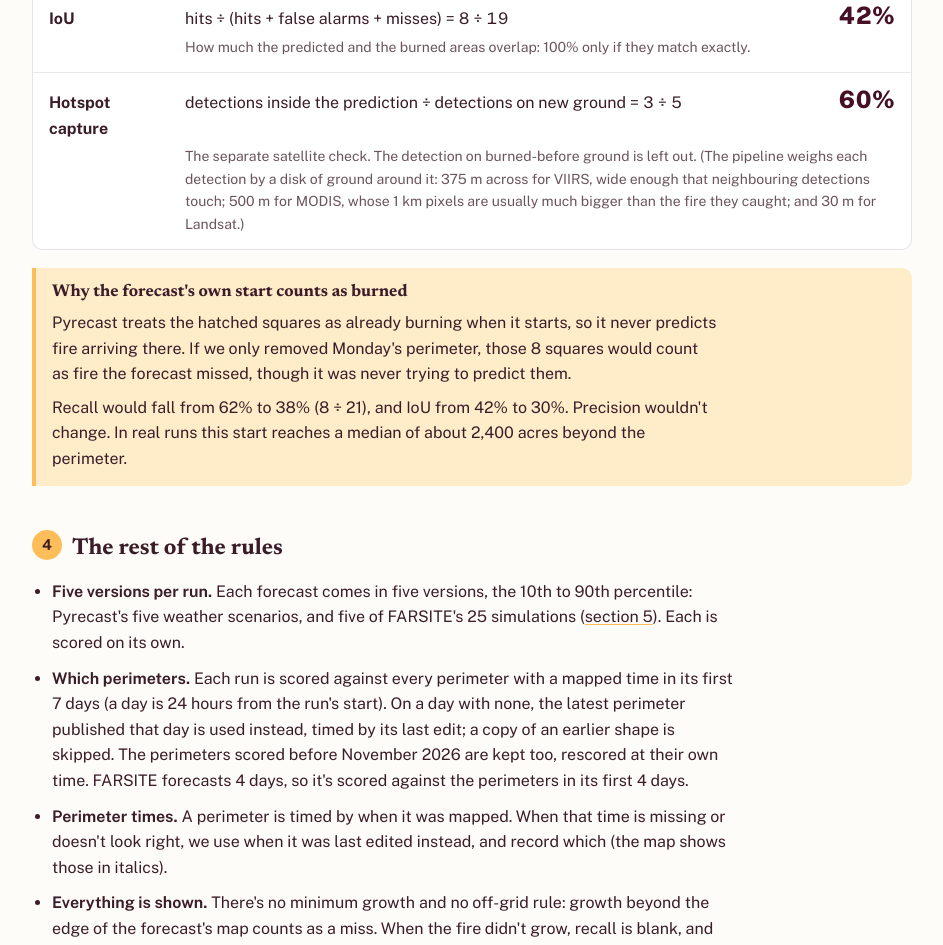
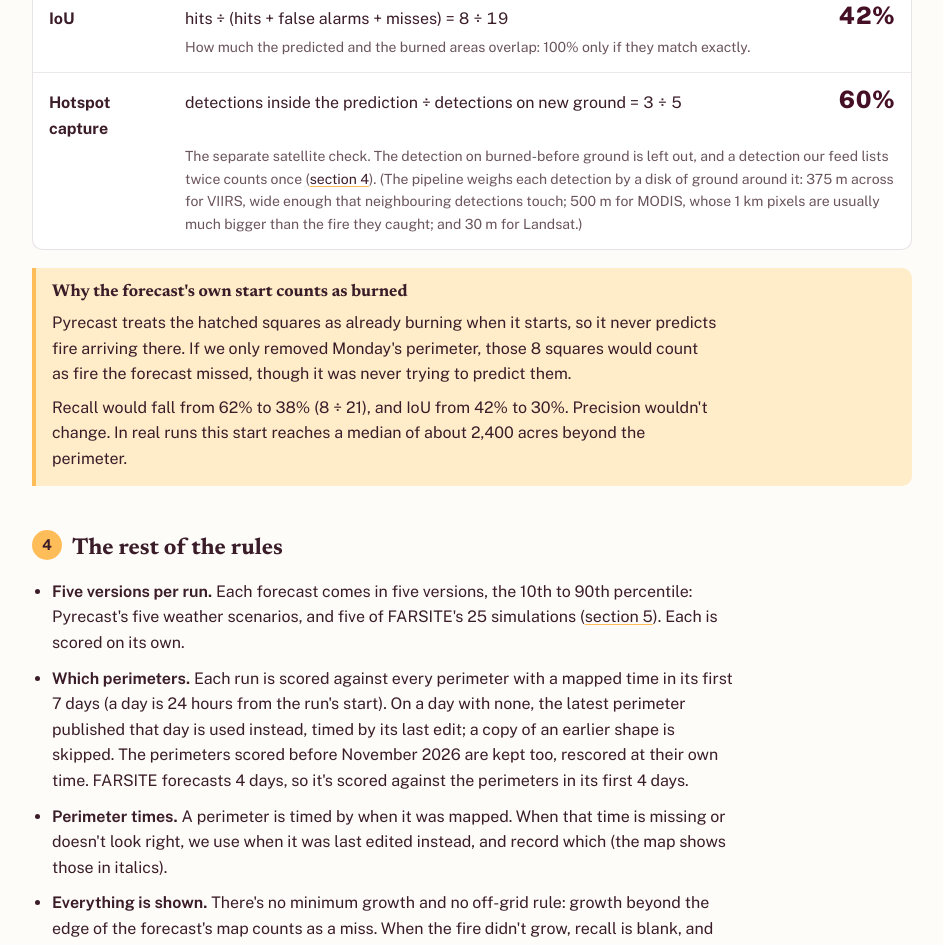
Before and after one commit to pasha594/fire-forecast-eval, a plain HTML site: page methodology/index.html in a window 1280 px wide. Shown: the part 2475-3420 px from the top of the page, without its empty margins (168-1111 px from the left). Drawn offline with nearby package versions, Linux system fonts and the light colour scheme.

Commit message:
Methodology: hotspot capture points to the duplicate-detection rule
Co-Authored-By: Claude Opus 5.5 <noreply@anthropic.com>

```diff
--- a/methodology/index.html
+++ b/methodology/index.html
@@ -183,7 +183,8 @@
       <div class="formula"><div class="name">Hotspot capture</div>
         <div class="eq">detections inside the prediction ÷ detections on new ground = <span class="frac"><span data-v="hsIn"></span> ÷ <span data-v="hsNew"></span></span></div>
         <div class="res" data-v="HS"></div>
-        <div class="what">The separate satellite check. The detection on burned-before ground is left out.
+        <div class="what">The separate satellite check. The detection on burned-before ground is left out,
+          and a detection our feed lists twice counts once (<a href="#dupes">section 4</a>).
           (The pipeline weighs each detection by a disk of ground around it: 375 m across for VIIRS, wide enough that
           neighbouring detections touch; 500 m for MODIS, whose 1 km pixels are usually much bigger than the fire
           they caught; and 30 m for Landsat.)</div></div>
@@ -225,7 +226,7 @@
     <li><b>Why hotspots are only a side check.</b> Satellites pass a few times a day and can't see through
       thick smoke or cloud, so missing detections don't mean the ground didn't burn. Hotspots feed the
       capture check only, never precision.</li>
-    <li><b>A detection reported twice counts once.</b> Our feed often lists the same detection twice:
+    <li id="dupes"><b>A detection reported twice counts once.</b> Our feed often lists the same detection twice:
       the same satellite pass, a minute or two apart, with the same brightness and fire power, at
       spots up to about 300 m apart where the products it came through place it differently (most
       over steep ground). Two detections from one satellite within 3 minutes count as one when they
```
